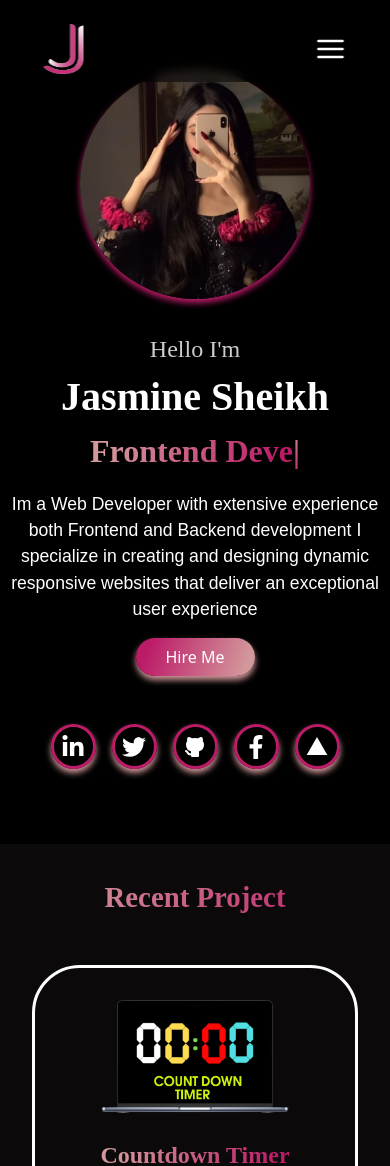
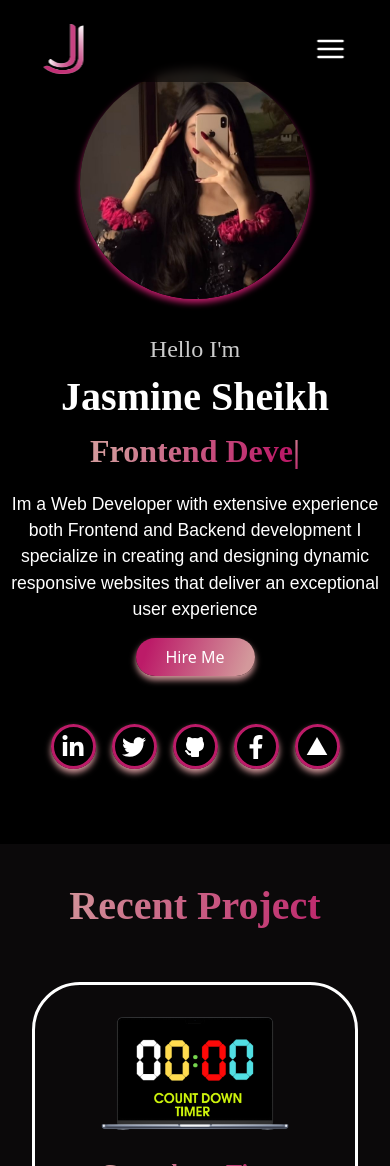
Before and after one commit to jasmineshamim/hackathon2customcss-portfolio, a Next.js app: page / in a window 390 px wide. Shown: the top 1166 px of the page. Built offline with nearby package versions, Linux system fonts and the light colour scheme.

Commit message:
Update Project.css

```diff
--- a/src/app/_components/styles/Project.css
+++ b/src/app/_components/styles/Project.css
@@ -109,7 +109,7 @@
     }
 
     .section-title {
-        font-size: 1.8rem; /* Smaller title size for mobile */
+        font-size: 2.5rem; /* Smaller title size for mobile */
     }
 
     .project-card h3 {
```
